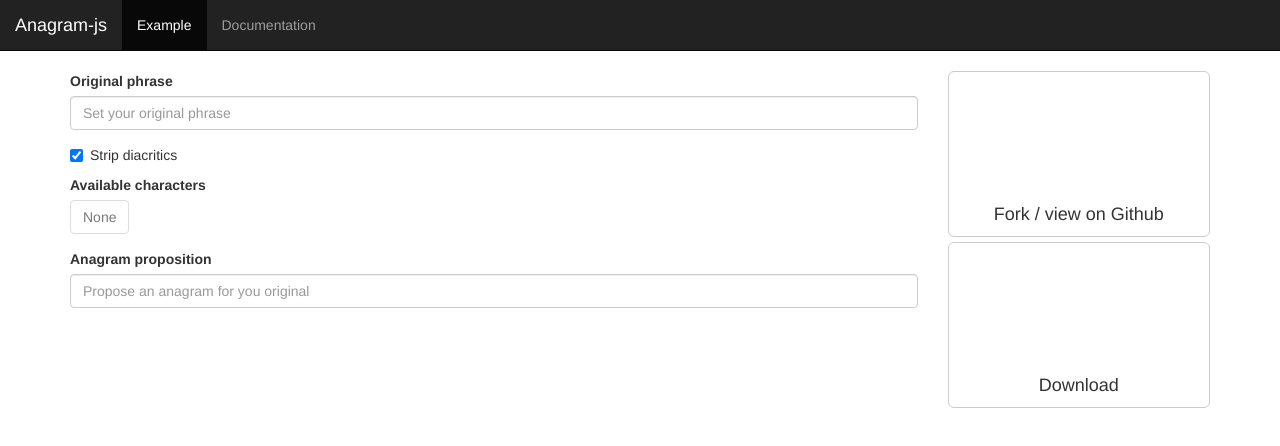
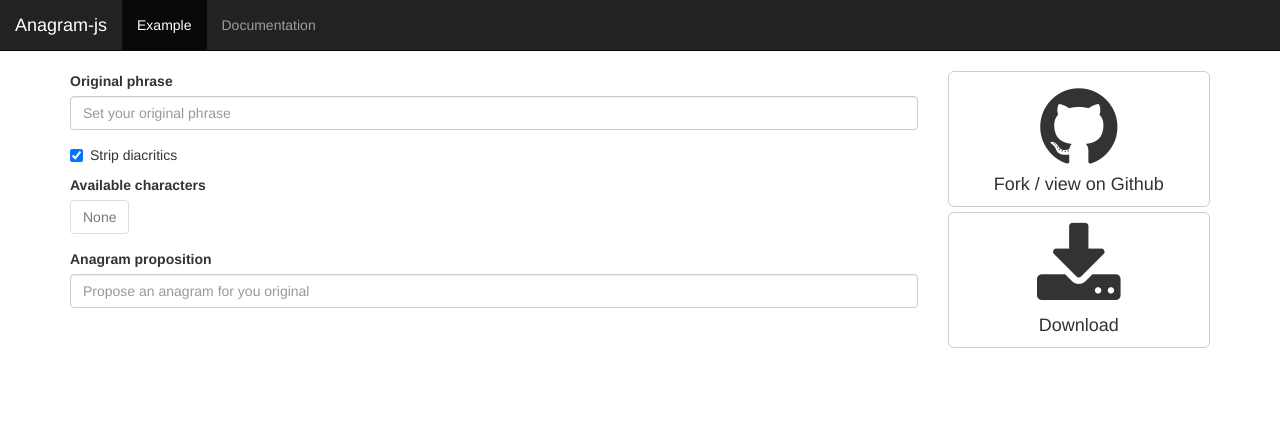
Before and after one commit to cyChop/anagram-js, a website: page index.html in a window 1280 px wide. Drawn offline with nearby package versions, Linux system fonts and the light colour scheme.

Commit message:
Correct icon display error

```diff
--- a/index.html
+++ b/index.html
@@ -3,7 +3,7 @@
     <head>
         <title>Anagram-js demo</title>
         <link href="//maxcdn.bootstrapcdn.com/bootstrap/3.3.4/css/bootstrap.min.css" rel="stylesheet" />
-        <link rel="stylesheet" href="//maxcdn.bootstrapcdn.com/font-awesome/4.3.0/css/font-awesome.min.css">
+        <link href="//maxcdn.bootstrapcdn.com/font-awesome/4.3.0/css/font-awesome.min.css" rel="stylesheet" />
     </head>
     <body>
         <nav class="navbar navbar-static-top navbar-inverse">
@@ -47,11 +47,11 @@
                 </div>
                 <div class="col-md-3 col-sm-12">
                     <a class="btn btn-default btn-lg btn-block" href="https://github.com/cyChop/anagram-js">
-                        <i class="fa-github fa-5x"></i><br/>
+                        <i class="fa fa-github fa-5x"></i><br/>
                         Fork / view on Github
                     </a>
                     <a class="btn btn-default btn-lg btn-block" href="https://github.com/cyChop/anagram-js/releases/latest">
-                        <i class="fa-download fa-5x"></i><br/>
+                        <i class="fa fa-download fa-5x"></i><br/>
                         Download
                     </a>
                 </div>
```
